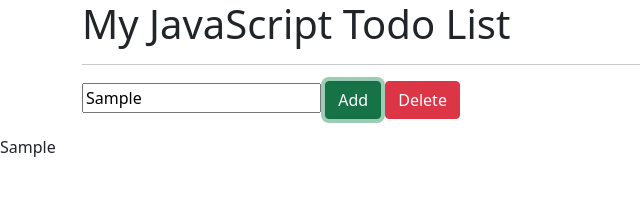
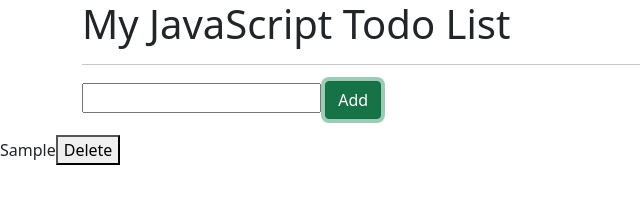
Before and after one commit to faithnjoki/tasklist-Js, a plain HTML site: page index.html in a window 1280 px wide. Both pictures are taken after typing "Sample" into the empty fields and a click on the button "Add". Shown: the whole page, without its empty margins (0-640 px from the left). Drawn offline with nearby package versions, Linux system fonts and the light colour scheme.

Commit message:
remove delete button from html file, added functionality to delete button

```diff
--- a/file.js
+++ b/file.js
@@ -1,15 +1,26 @@
 
-document.querySelector('form').addEventListener('submit',(e) => {
+ document.querySelector('form').addEventListener('submit',(e) => {
+    let form = document.querySelector('form')
     event.preventDefault();
     handleTodo(e.target.newtask.value)
+    // resets form once one adds a task
+    form.reset()
 })
 
 function handleTodo(todo){
 //   creating a new paragraph to take out tasks lists
     let p = document.createElement('p');
+    let btn = document.createElement('button');
+    btn.addEventListener('click',handledelete)
+    btn.innerHTML = ' Delete';
     p.textContent = todo
-    console.log(p)
-    document.querySelector('#taskstodo').appendChild(p)
+    p.appendChild(btn)
+    document.querySelector('#taskstodo').appendChild(p);
 
 
 }
+
+function handledelete(e){
+    e.target.parentNode.remove()
+
+}
--- a/index.html
+++ b/index.html
@@ -12,8 +12,9 @@
         <hr>
         <form action="">
         <input type="text" name="" id="newtask">
+        <!-- Add buttons works with submit forms  -->
         <button class="btn btn-success" id="add">Add</button>
-        <button class="btn btn-danger" id="delete">Delete</button>
+
     </form>
 </div>
 <div id="taskstodo">
```
